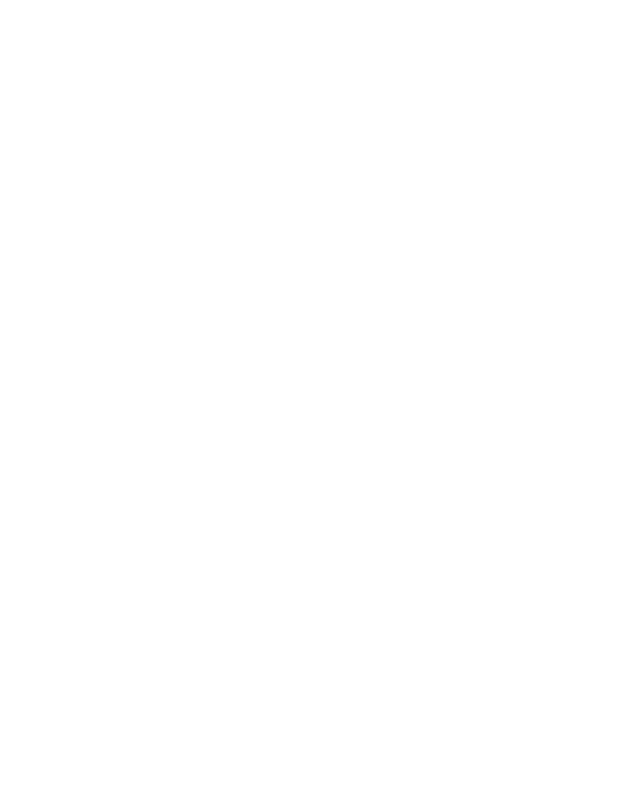
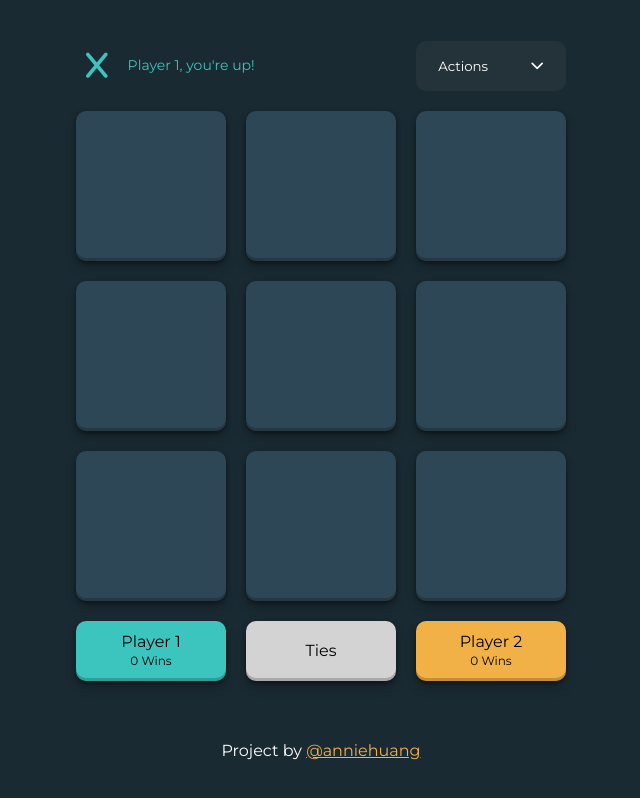
Before and after one commit to gnauheinna/TicTacToe, a plain HTML site: page index.html in a window 1280 px wide. Shown: the whole page, without its empty margins (319-959 px from the left). Drawn offline with Linux system fonts and the light colour scheme.

Commit message:
set up structure of web app, created css styles

```diff
--- /dev/null
+++ b/css/index.css
@@ -0,0 +1,216 @@
+@import url("https://fonts.googleapis.com/css2?family=Montserrat:wght@400;500;600&display=swap");
+
+:root {
+  --dark-gray: #1a2a32;
+  --gray: #2e4756;
+  --turquoise: #3cc4bf;
+  --yellow: #f2b147;
+  --light-gray: #d3d3d3;
+}
+
+html, body {
+  height: 100%;
+  background-color: #1a2a32;
+}
+
+body {
+    padding: 90px 20px;
+    display: flex;
+    flex-direction: column;
+    justify-content: center;
+    align-items: center;
+}
+
+* {
+    padding: 0;
+    margin: 0;
+    box-sizing: border-box;
+    list-style:none;
+    font-family: "Montserrat", sans-serif;
+    border: none;
+}
+
+/* shared utility classes */
+
+button:hover {
+    cursor: pointer;
+    opacity: 90%;
+  }
+
+  .hidden {
+    display: none !important;
+  }
+
+  .yellow {
+    color: var(--yellow);
+  }
+
+  .turquoise {
+    color: var(--turquoise);
+  }
+
+  .shadow {
+    box-shadow: rgba(0, 0, 0, 0.4) 0px 2px 4px,
+      rgba(0, 0, 0, 0.3) 0px 7px 13px -3px, rgba(0, 0, 0, 0.2) 0px -3px 0px inset;
+  }
+
+  .border {
+    border: 1px solid rgba(211, 211, 211, 0.4) !important;
+  }
+
+
+ /* mobile styles */
+.grid {
+    display: grid;
+    grid-template-columns: repeat(3, 80px);
+    grid-template-rows: 50px repeat(3, 80px) 60px; /* each row 50 px, three rows 80px tall each, final row 60 px tall*/
+    gap: 5px;
+}
+
+/* desktop styles */
+@media (min-width: 768px) {
+    .grid {
+      width: 490px;
+      grid-template-columns: repeat(3, 150px);
+      grid-template-rows: 50px repeat(3, 150px) 60px;
+      gap: 20px;
+    }
+  }
+
+  /* Turn Indicator Styles */
+.turn {
+    color: var(--yellow);
+
+    grid-column-start: 1;
+    grid-column-end: 3;
+    align-self: center;
+
+    display: flex;
+    align-items: center;
+    gap: 20px;
+}
+
+@keyframes turn-text-animation {
+    0% {
+      opacity: 0;
+      transform: translateX(-20px);
+    }
+    100% {
+      opacity: 100%;
+      transform: translateX(0);
+    }
+}
+
+.turn p {
+    font-size: 14px;
+    animation: 0.6s ease-in-out turn-text-animation;
+}
+
+@keyframes turn-icon-animation {
+    0% {
+      transform: scale(1);
+    }
+    25% {
+      transform: scale(1.4);
+    }
+    100% {
+      transform: scale(1);
+    }
+  }
+
+.turn i {
+    font-size: 1.8rem;
+    margin-left: 10px;
+    animation: 0.6s ease-in-out turn-icon-animation;
+}
+
+/* Menu */
+
+.menu {
+    position: relative;
+}
+
+.items button {
+    background-color: transparent;
+    padding: 8px;
+    color: white;
+}
+
+
+.menu-btn {
+    width: 100%;
+    height: 100%;
+    display: flex;
+    justify-content: space-around;
+    align-items: center;
+    border-radius: 10px;
+    color: white;
+    background-color: rgba(211, 211, 211, 0.05);
+    border: 1px solid transparent;
+}
+
+.menu .items {
+    position: absolute;
+    z-index: 10;
+    top: 60px;
+    right: 0;
+    background-color: #203139;
+    border-radius: 2px;
+    padding: 10px;
+  }
+
+.square {
+   background-color: var(--gray);
+   border-radius: 10px;
+   display: flex;
+   justify-content: center;
+   align-items: center;
+   font-size: 3rem;
+}
+
+.square:hover{
+    cursor: pointer;
+    opacity: 90%;
+}
+
+/* score boards */
+.score {
+    display: flex;
+    flex-direction: column;
+    justify-content: center;
+    align-items: center;
+    height: 60px;
+    border-radius: 10px;
+}
+
+.score .p {
+    font-size: 14px;
+    font-weight: 600;
+}
+
+.score span{
+    font-size: 12px;
+    margin-top: 2px;
+    margin-bottom:2px;
+}
+
+.actions {
+    background-color: pink;
+}
+
+
+/* Footer Styles */
+
+footer {
+    color: white;
+    margin-top: 50px;
+  }
+
+  footer p {
+    margin-top: 10px;
+    text-align: center;
+  }
+
+  footer a {
+    color: var(--yellow);
+  }
--- a/index.html
+++ b/index.html
@@ -4,9 +4,67 @@
     <meta charset="UTF-8">
     <meta http-equiv="X-UA-Compatible" content="IE=edge">
     <meta name="viewport" content="width=device-width, initial-scale=1.0">
+    <link rel="stylesheet" href="css/index.css">
+    <script
+      src="https://kit.fontawesome.com/3bfd3ce9e5.js"
+      crossorigin="anonymous"
+    ></script>
     <title>TicTacToe</title>
 </head>
-<body>
+    <body>
+        <main>
+            <div class="grid">
+                <!-- Turn Indicator-->
+                <div class="turn">
+                    <i class="fa-solid fa-x turquoise"></i>
+                    <p class="turquoise">Player 1, you're up!</p>
+                </div>
 
-</body>
+                <!-- Dropdown menu -->
+                <div class="menu">
+                    <button class="menu-btn" data-id="menu-button">
+                        Actions
+                        <i class="fa-solid fa-chevron-down"></i>
+                    </button>
+
+                    <div class="items border hidden" data-id="menu-popover">
+                        <button data-id="reset-btn">Reset</button>
+                        <button data-id="new-round-btn">New Round</button>
+                    </div>
+
+                </div>
+
+                <!-- Game board -->
+                <div class="square shadow"></div>
+                <div class="square shadow"></div>
+                <div class="square shadow"></div>
+                <div class="square shadow"></div>
+                <div class="square shadow"></div>
+                <div class="square shadow"></div>
+                <div class="square shadow"></div>
+                <div class="square shadow"></div>
+                <div class="square shadow"></div>
+
+                <!-- Score Board -->
+                <div class="score shadow" style="background-color: var(--turquoise)">
+                    <p>Player 1</p>
+                    <span data-id="player1-stats">0 Wins</span>
+                </div>
+                <div class="score shadow" style="background-color: var(--light-gray)">
+                    <p>Ties</p>
+                </div>
+                <div class="score shadow" style="background-color: var(--yellow)">
+                    <p>Player 2</p>
+                    <span data-id="player2-stats">0 Wins</span>
+                </div>
+            </div>
+        </main>
+
+        <footer>
+            <p>
+                Project by
+                <a href="https://github.com/gnauheinna">@anniehuang</a>
+            </p>
+        </footer>
+    </body>
 </html>
```
